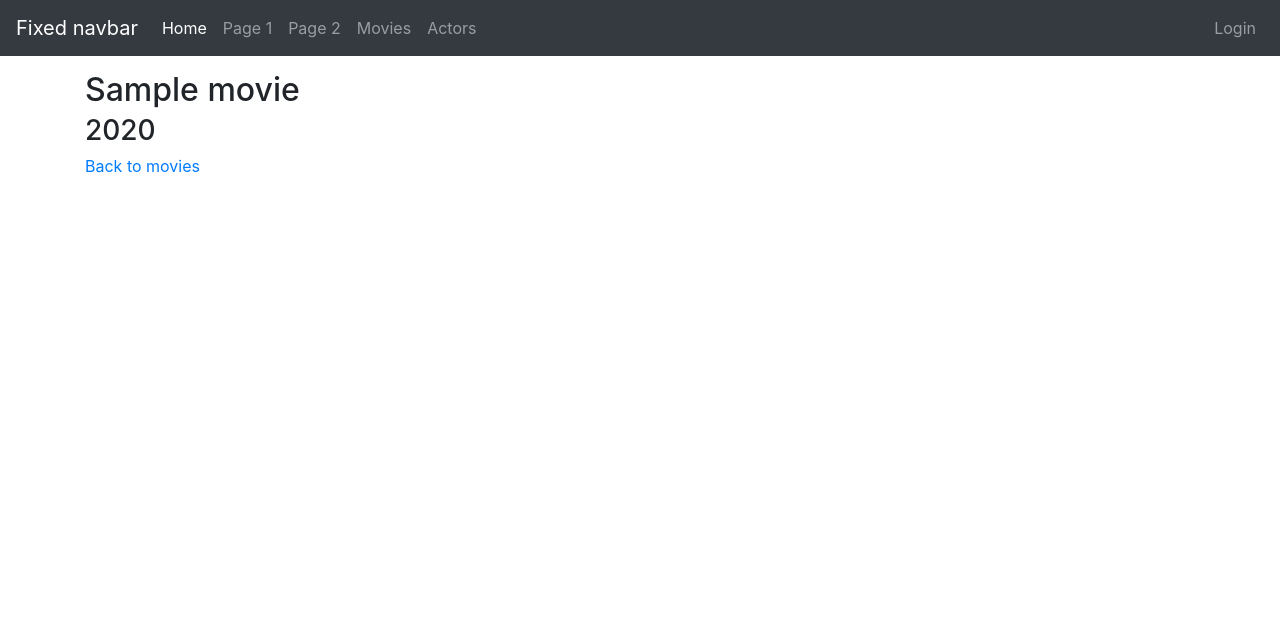
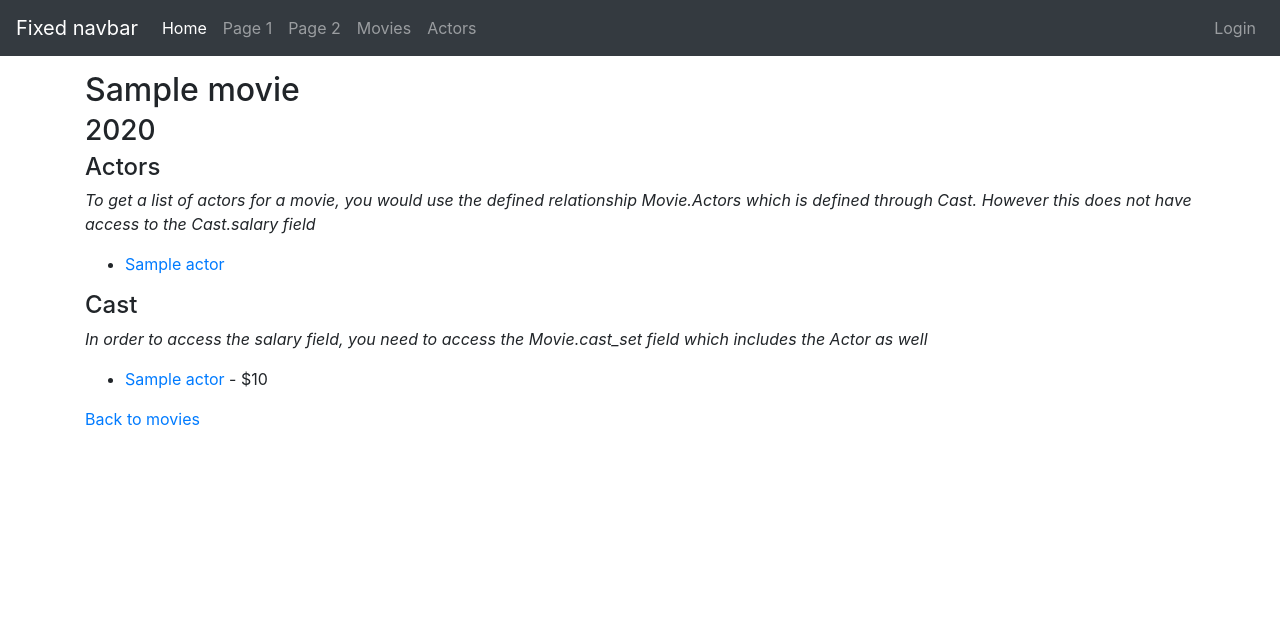
Before and after one commit to rodp82/django-demo, a Django app: a page that uses mysite/movieapp/templates/movieapp/movie_detail.html in a window 1280 px wide. Shown: the top 625 px of the page. Run offline with Django 3.2, Linux system fonts and the light colour scheme; tables that the repository leaves empty hold one stand-in row (values such as "Sample post"); some libraries are stand-ins or nearby versions.

Commit message:
Added list of actors to movie details page
Note, two different ways of doing this

```diff
--- a/mysite/movieapp/templates/movieapp/movie_detail.html
+++ b/mysite/movieapp/templates/movieapp/movie_detail.html
@@ -6,6 +6,23 @@
 
     <h2>{{ movie.title }}</h2>
     <h3>{{ movie.year }}</h3>
+
+    <h4>Actors</h4>
+    <p><i>To get a list of actors for a movie, you would use the defined relationship Movie.Actors which is defined
+        through Cast. However this does not have access to the Cast.salary field</i></p>
+    <ul>
+        {% for actor in movie.actors.all %}
+            <li><a href="{{ actor.get_absolute_url }}">{{ actor.name }}</a></li>
+        {% endfor %}
+    </ul>
+
+    <h4>Cast</h4>
+    <p><i>In order to access the salary field, you need to access the Movie.cast_set field which includes the Actor as well</i></p>
+    <ul>
+        {% for cast in movie.cast_set.all %}
+            <li><a href="{{ cast.actor.get_absolute_url }}">{{ cast.actor.name }}</a> - ${{ cast.salary }}</li>
+        {% endfor %}
+    </ul>
     <p><a href="{% url 'movie_list' %}">Back to movies</a></p>
 
 {% endblock %}
```
